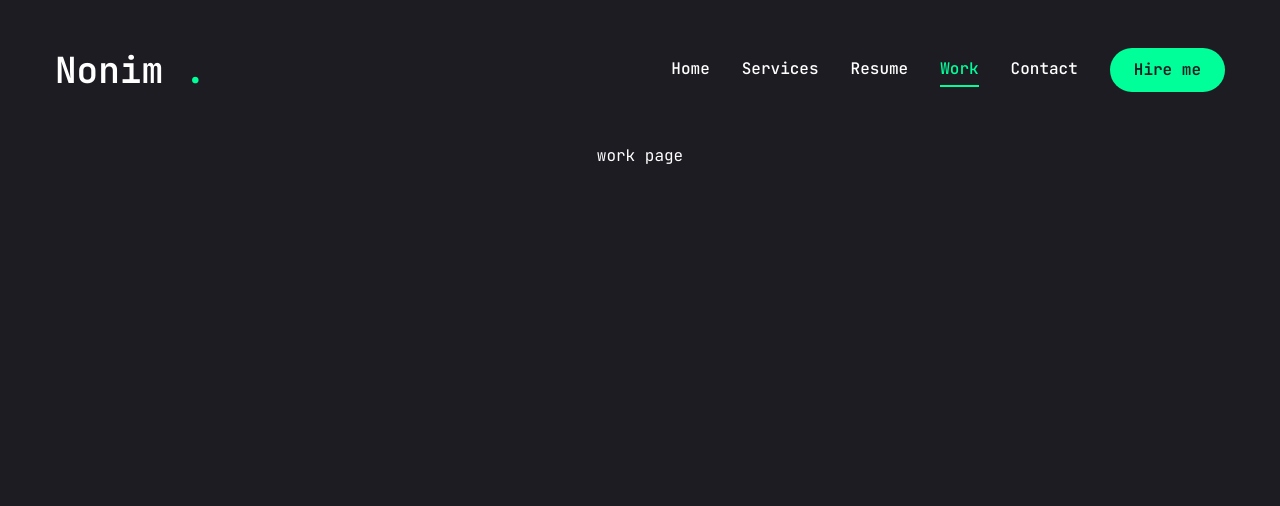
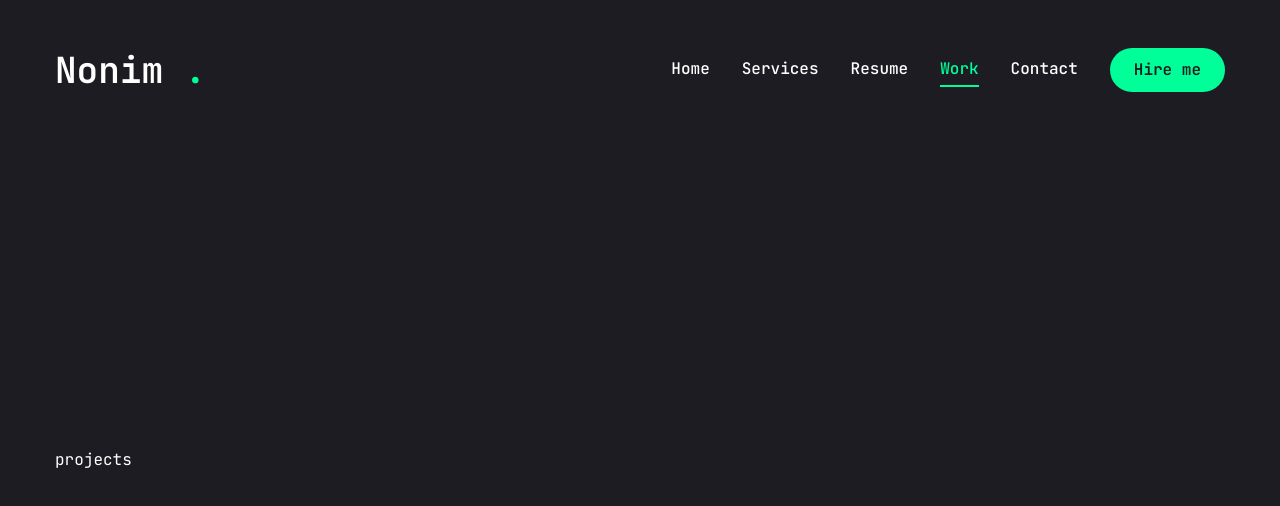
Before and after one commit to NonimUdara/my-portfolio, a Next.js app: page /work in a window 1280 px wide. Shown: the top 506 px of the page. Built offline with nearby package versions, Linux system fonts and the light colour scheme.

Commit message:
update work page

```diff
--- a/app/work/page.jsx
+++ b/app/work/page.jsx
@@ -52,11 +52,20 @@ const projects = [
     live: "",
     github: "",
   },
-]
+];
 
 const Work = () => {
+  const [project, setProject] = useState(projects[0]);
   return (
-    <div className="text-center">work page</div>
+    <motion.div
+    initial={{ opacity: 0 }}
+    animate={{ opacity: 1 }}
+    className="min-h-[80vh] flex flex-col justify-center py-12 xl:px-0"
+    >
+      <div className="container mx-auto">
+        projects
+      </div>
+    </motion.div>
   )
 }
 
```
